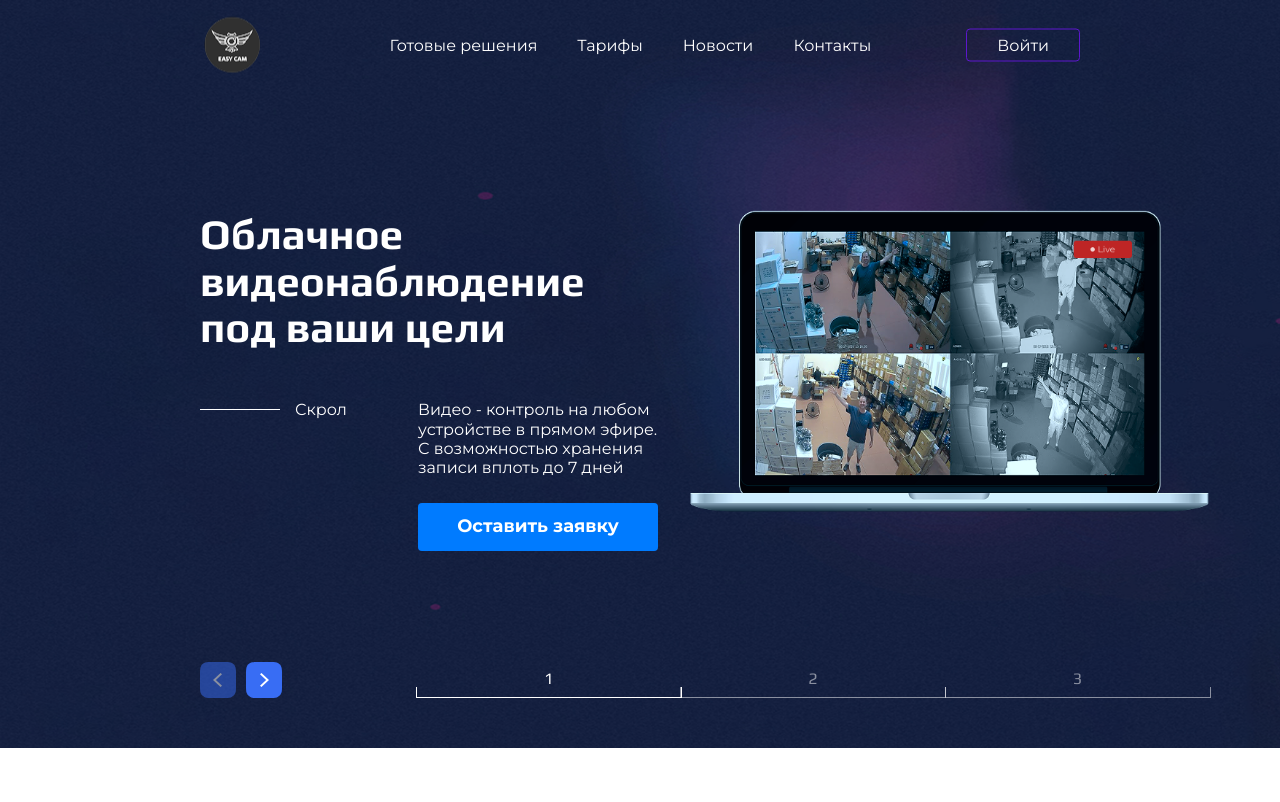
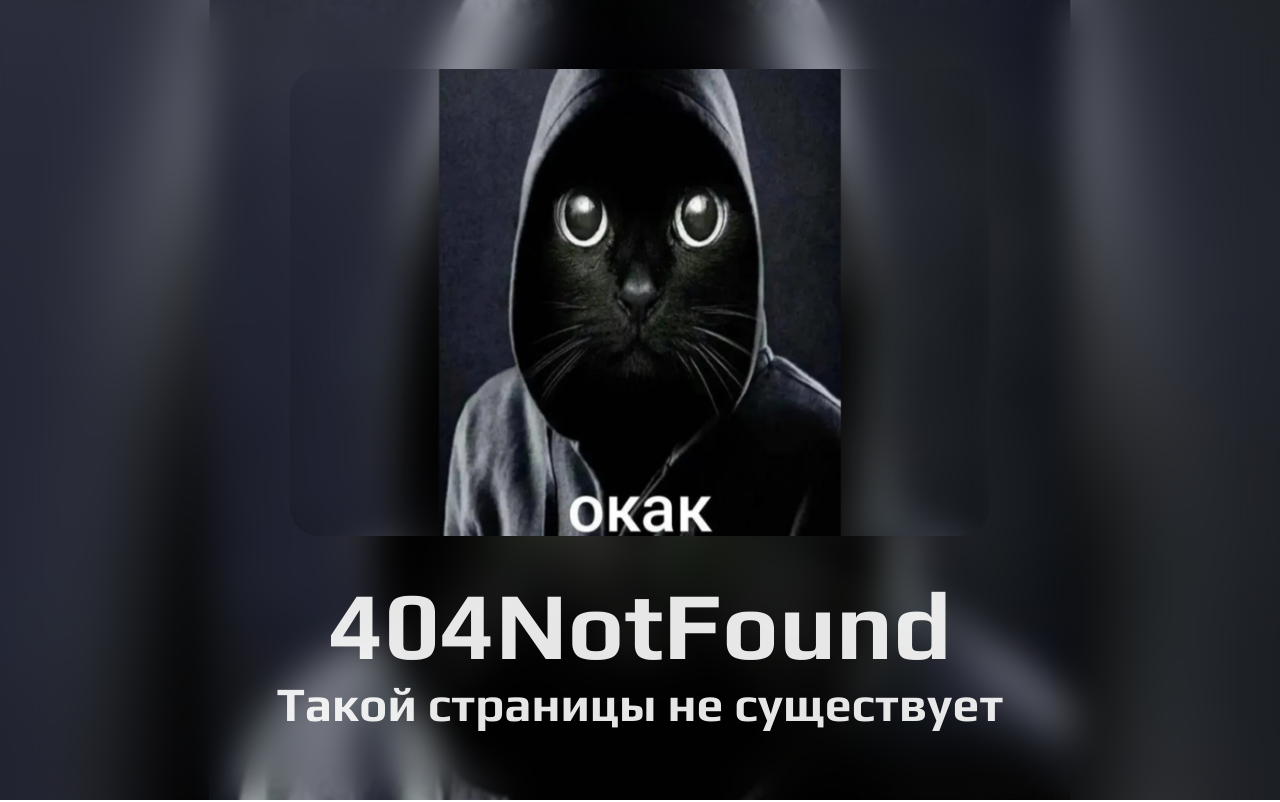
Before and after one commit to EgorEzhkov/camProject, a React (Vite) app: page / in a window 1280 px wide. Shown: the top 802 px of the page. Built offline with nearby package versions, Linux system fonts and the light colour scheme.

Commit message:
add react-route and noPage

```diff
--- a/package.json
+++ b/package.json
@@ -14,7 +14,8 @@
     "react": "^19.1.0",
     "react-dom": "^19.1.0",
     "react-remove-scroll-bar": "^2.3.8",
-    "react-use": "^17.6.0"
+    "react-use": "^17.6.0",
+    "react-router-dom": "^7.6.3"
   },
   "devDependencies": {
     "@eslint/js": "^9.29.0",
--- a/src/App.tsx
+++ b/src/App.tsx
@@ -1,24 +1,18 @@
 import "./App.css";
-import CompanyNewsSection from "./components/CompanyNewsSection/CompanyNewsSection";
-import DownloadSection from "./components/DownloadSection/DownloadSection";
-import Footer from "./components/Footer/Footer";
-import Header from "./components/Header/Header";
-import RateSection from "./components/RateSection/RateSection";
-import ServicesSection from "./components/ServicesSection/ServicesSection";
-import SolutionsForConnectionSection from "./components/SolutionsForConnectionSection/SolutionsForConnectionSection";
-import WelcomeSection from "./components/WelcomeSection/WelcomeSection";
+
+import { BrowserRouter, Routes, Route } from "react-router-dom";
+import HomePage from "./pages/HomePage/HomePage";
+import NoPage from "./pages/NoPage/NoPage";
+
 function App() {
   return (
-    <>
-      <Header></Header>
-      <WelcomeSection></WelcomeSection>
-      <ServicesSection></ServicesSection>
-      <DownloadSection></DownloadSection>
-      <RateSection></RateSection>
-      <SolutionsForConnectionSection></SolutionsForConnectionSection>
-      <CompanyNewsSection></CompanyNewsSection>
-      <Footer></Footer>
-    </>
+    <BrowserRouter>
+      <Routes>
+        <Route path="/camProject" element={<HomePage />} />
+
+        <Route path="*" element={<NoPage />} />
+      </Routes>
+    </BrowserRouter>
   );
 }
 
--- /dev/null
+++ b/src/pages/HomePage/HomePage.tsx
@@ -0,0 +1,25 @@
+import CompanyNewsSection from "../../components/CompanyNewsSection/CompanyNewsSection";
+import DownloadSection from "../../components/DownloadSection/DownloadSection";
+import Footer from "../../components/Footer/Footer";
+import Header from "../../components/Header/Header";
+import RateSection from "../../components/RateSection/RateSection";
+import ServicesSection from "../../components/ServicesSection/ServicesSection";
+import SolutionsForConnectionSection from "../../components/SolutionsForConnectionSection/SolutionsForConnectionSection";
+import WelcomeSection from "../../components/WelcomeSection/WelcomeSection";
+
+const HomePage = () => {
+  return (
+    <>
+      <Header></Header>
+      <WelcomeSection></WelcomeSection>
+      <ServicesSection></ServicesSection>
+      <DownloadSection></DownloadSection>
+      <RateSection></RateSection>
+      <SolutionsForConnectionSection></SolutionsForConnectionSection>
+      <CompanyNewsSection></CompanyNewsSection>
+      <Footer></Footer>
+    </>
+  );
+};
+
+export default HomePage;
--- /dev/null
+++ b/src/pages/NoPage/NoPage.module.css
@@ -0,0 +1,53 @@
+.mainContainer {
+  box-sizing: border-box;
+  padding: 20vw 10vw;
+  display: flex;
+  flex-direction: column;
+  width: 100vw;
+  height: 100vh;
+  justify-content: center;
+  align-items: center;
+  justify-self: center;
+  gap: 30px;
+  background-image: url("../../assets/images/okak.jpg");
+  background-repeat: no-repeat;
+  background-position: top;
+  background-color: black;
+  position: relative;
+}
+.img {
+  width: 100%;
+  object-fit: contain;
+  border-radius: 30px;
+  z-index: 123;
+}
+
+.imageContainer {
+  max-width: 700px;
+  z-index: 123;
+}
+.titleContainer {
+  font-size: 48px;
+  z-index: 123;
+  opacity: 0.9;
+}
+
+.blur {
+  width: 100%;
+  position: absolute;
+  height: 100%;
+  backdrop-filter: blur(20px);
+  z-index: 1;
+}
+
+@media (width <= 1180px) {
+  .mainContainer {
+    flex-direction: column;
+  }
+}
+
+@media (width <= 645px) {
+  .titleContainer {
+    font-size: 7vw;
+  }
+}
--- /dev/null
+++ b/src/pages/NoPage/NoPage.tsx
@@ -0,0 +1,24 @@
+import styles from "./NoPage.module.css";
+import okakImg from "../../assets/images/okak.jpg";
+import Title from "../../ui/Title/Title";
+
+const NoPage = () => {
+  return (
+    <div className={styles.mainContainer}>
+      <div className={styles.blur}></div>
+      <div className={styles.imageContainer}>
+        <img src={okakImg} alt="okak" className={styles.img} />
+      </div>
+      <div className={styles.titleContainer}>
+        <Title color="white" fontSize="2em" textAlign="center">
+          404NotFound
+        </Title>
+        <Title color="white" fontSize="1em" textAlign="center">
+          Такой страницы не существует
+        </Title>
+      </div>
+    </div>
+  );
+};
+
+export default NoPage;
--- a/src/ui/Title/Title.module.css
+++ b/src/ui/Title/Title.module.css
@@ -5,5 +5,4 @@
   font-weight: bold;
   margin: 0;
   width: 100%;
-  text-align: start;
 }
--- a/src/ui/Title/Title.tsx
+++ b/src/ui/Title/Title.tsx
@@ -6,16 +6,19 @@ interface TitleProps {
   children: React.ReactNode;
   color: "black" | "white";
   fontSize?: string | number;
+  textAlign?: "start" | "end" | "center";
 }
 
 const Title: FC<TitleProps> = ({
   children,
   color = "black",
   fontSize = 48,
+  textAlign = "start",
 }) => {
   const style = {
     color: color === "black" ? "#1B1C1F" : color,
     fontSize: fontSize,
+    textAlign: textAlign,
   };
   return (
     <h1 className={styles.title} style={style}>
```
Also changed, not shown: src/assets/images/okak.jpg (added), 1 other file (tests, documents, lock files or other folders).
